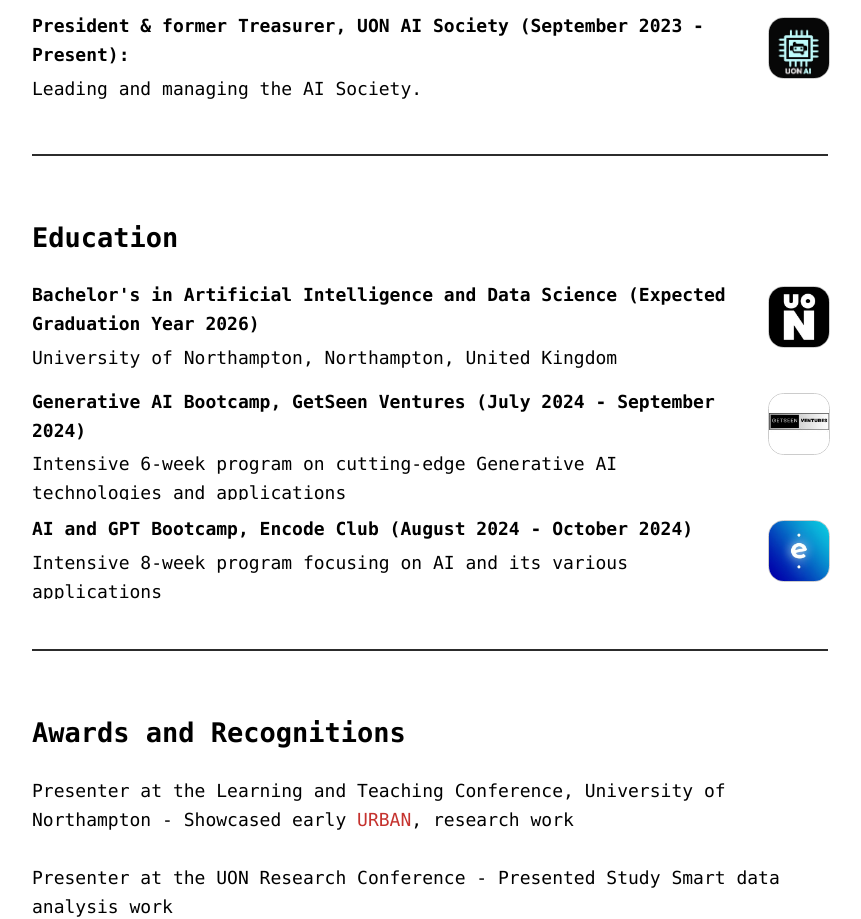
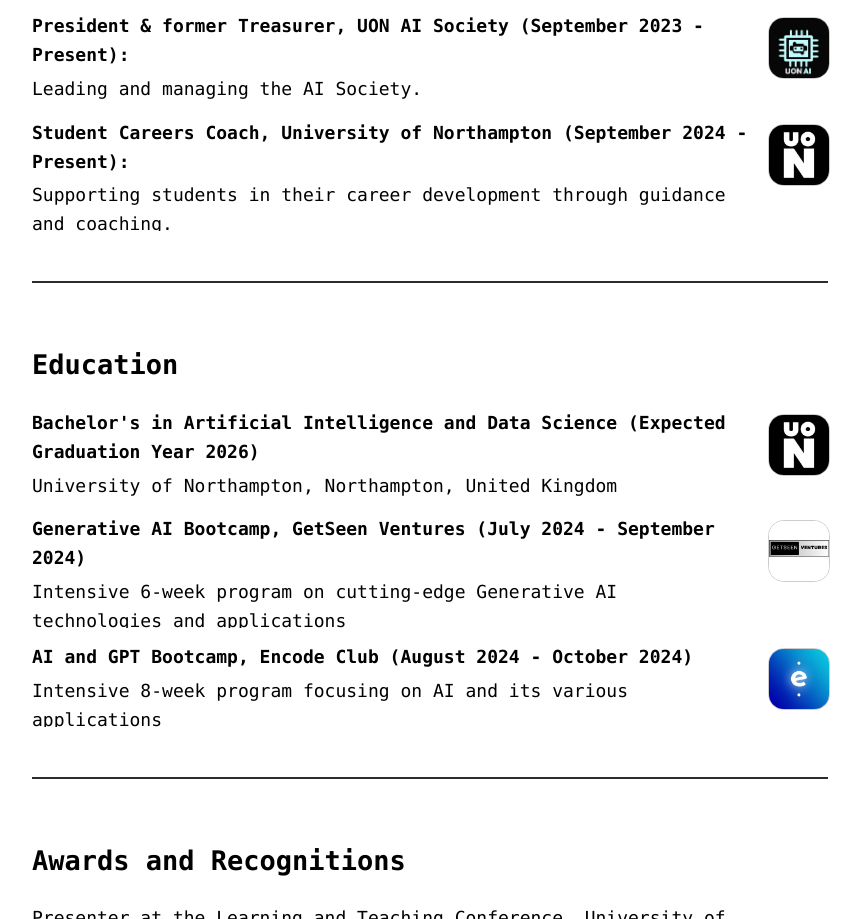
Before and after one commit to ryantigi254/Portfolio-Website, a plain HTML site: page index.html in a window 1280 px wide. Shown: the part 2812-3731 px from the top of the page, without its empty margins (210-1071 px from the left). Drawn offline with Linux system fonts and the light colour scheme.

Commit message:
Added new career coach role

```diff
--- a/index.html
+++ b/index.html
@@ -288,8 +288,23 @@
                 </a>
             </div>
         </li>
+        <li class="experience-item">
+            <div class="experience-content">
+                <strong class="expandable-header">Student Careers Coach, University of Northampton (September 2024 - Present):</strong>
+                <span class="short-description">Supporting students in their career development through guidance and coaching.</span>
+                <div class="expandable-content">
+                    <p>As a Student Careers Coach at the University of Northampton, I support students in their career development by offering guidance on CV writing, job applications, and interview preparation.</p>
+                    <p>I help students understand and improve the skills they need for the recruitment process. Through individual coaching sessions and workshops, I assist students in recognising their strengths and connecting them with career opportunities.</p>
+                    <p>My goal is to equip students with the practical tools and knowledge to present themselves confidently to potential employers and make informed decisions about their future careers.</p>
+                </div>
+            </div>
+            <div class="company-logo">
+                <a href="https://www.northampton.ac.uk/student-life/careers/" target="_blank">
+                    <img src="1631324050767.jpg" alt="University of Northampton Logo">
+                </a>
+            </div>
+        </li>
     </ul>
-
     <hr>
 
 
```
Also changed, not shown: 1 other file.
